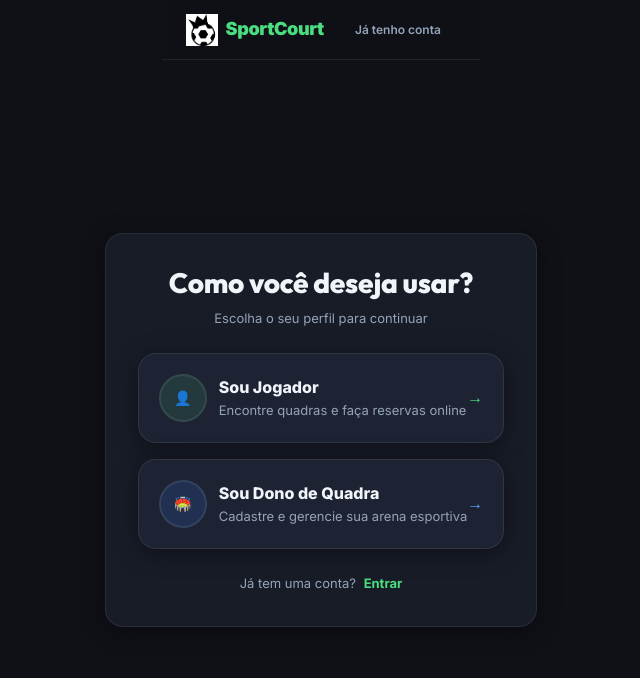
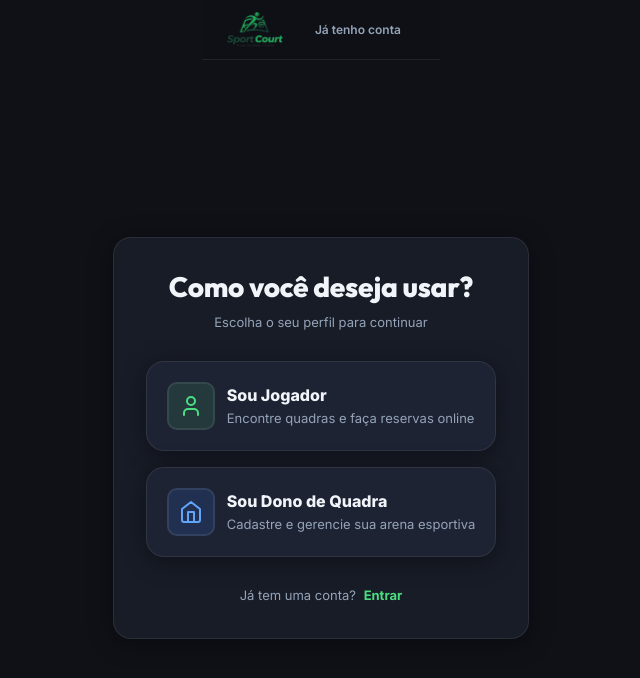
Before and after one commit to miguelkids/TCCBaguga, a Vue app in the folder sportcourt/: page /escolher-perfil in a window 1280 px wide. Shown: the top 678 px of the page, without its empty margins (319-959 px from the left). Built offline with nearby package versions, Linux system fonts and the light colour scheme.

Commit message:
Ajuste da logo HD nas telas de login/cadastro, correcao de navegacao de Gerenciar Arena e remocao de emojis/flechas

```diff
--- a/sportcourt/src/paginas/CadastroDono.vue
+++ b/sportcourt/src/paginas/CadastroDono.vue
@@ -1,16 +1,15 @@
 <template>
   <div class="sc-page sc-flex" style="min-height: 100vh; flex-direction: column;">
-    <header class="sc-topbar">
+    <header class="sc-topbar" style="position: sticky; top: 0; z-index: 100; background: rgba(15, 17, 23, 0.95); backdrop-filter: blur(12px);">
       <router-link to="/" class="sc-topbar-logo">
-        <img :src="logo" alt="SportCourt" />
-        <span>SportCourt</span>
+        <img :src="logo" alt="SportCourt" style="height: 38px; width: auto;" />
       </router-link>
       <router-link to="/login" class="sc-btn sc-btn-ghost sc-btn-sm">
         Já tenho conta
       </router-link>
     </header>
 
-    <main class="sc-container-sm sc-flex" style="flex: 1; align-items: center; justify-content: center; padding: 32px 16px;">
+    <main class="sc-container-sm sc-flex" style="flex: 1; align-items: center; justify-content: center; padding: 48px 16px 32px;">
       <div class="sc-card" style="width: 100%; padding: 32px;">
         <div class="sc-flex-between" style="margin-bottom: 16px;">
           <span class="sc-badge sc-badge-amber">Perfil Dono de Arena</span>
@@ -47,7 +46,7 @@
           </div>
 
           <button type="submit" class="sc-btn sc-btn-primary sc-btn-lg" :disabled="carregando">
-            {{ carregando ? 'Criando conta...' : 'Continuar para Cadastro da Quadra →' }}
+            {{ carregando ? 'Criando conta...' : 'Continuar para Cadastro da Quadra' }}
           </button>
         </form>
 
@@ -63,7 +62,7 @@
 </template>
 
 <script>
-import logo from "@/assets/logosite.png";
+import logo from "@/assets/logosite1.png";
 import { api } from "@/api";
 
 export default {
@@ -92,7 +91,6 @@ export default {
           tipo: "dono"
         });
 
-        // Efetua login automático para prosseguir com onboarding da quadra
         const loginRes = await api.login(this.email, this.senha);
         localStorage.setItem("token", loginRes.token);
         localStorage.setItem("user", JSON.stringify(loginRes.user));
--- a/sportcourt/src/paginas/CadastroJogador.vue
+++ b/sportcourt/src/paginas/CadastroJogador.vue
@@ -1,16 +1,15 @@
 <template>
   <div class="sc-page sc-flex" style="min-height: 100vh; flex-direction: column;">
-    <header class="sc-topbar">
+    <header class="sc-topbar" style="position: sticky; top: 0; z-index: 100; background: rgba(15, 17, 23, 0.95); backdrop-filter: blur(12px);">
       <router-link to="/" class="sc-topbar-logo">
-        <img :src="logo" alt="SportCourt" />
-        <span>SportCourt</span>
+        <img :src="logo" alt="SportCourt" style="height: 38px; width: auto;" />
       </router-link>
       <router-link to="/login" class="sc-btn sc-btn-ghost sc-btn-sm">
         Já tenho conta
       </router-link>
     </header>
 
-    <main class="sc-container-sm sc-flex" style="flex: 1; align-items: center; justify-content: center; padding: 32px 16px;">
+    <main class="sc-container-sm sc-flex" style="flex: 1; align-items: center; justify-content: center; padding: 48px 16px 32px;">
       <div class="sc-card" style="width: 100%; padding: 32px;">
         <div class="sc-flex-between" style="margin-bottom: 16px;">
           <span class="sc-badge sc-badge-green">Perfil Jogador</span>
@@ -63,7 +62,7 @@
 </template>
 
 <script>
-import logo from "@/assets/logosite.png";
+import logo from "@/assets/logosite1.png";
 import { api } from "@/api";
 
 export default {
--- a/sportcourt/src/paginas/CadastroQuadraParte1.vue
+++ b/sportcourt/src/paginas/CadastroQuadraParte1.vue
@@ -1,14 +1,13 @@
 <template>
   <div class="sc-page sc-flex" style="min-height: 100vh; flex-direction: column;">
-    <header class="sc-topbar">
+    <header class="sc-topbar" style="position: sticky; top: 0; z-index: 100; background: rgba(15, 17, 23, 0.95); backdrop-filter: blur(12px);">
       <router-link to="/" class="sc-topbar-logo">
-        <img :src="logo" alt="SportCourt" />
-        <span>SportCourt</span>
+        <img :src="logo" alt="SportCourt" style="height: 38px; width: auto;" />
       </router-link>
       <span class="sc-badge sc-badge-green">Etapa 1 de 2</span>
     </header>
 
-    <main class="sc-container-sm sc-flex" style="flex: 1; align-items: center; justify-content: center; padding: 32px 16px;">
+    <main class="sc-container-sm sc-flex" style="flex: 1; align-items: center; justify-content: center; padding: 48px 16px 32px;">
       <div class="sc-card" style="width: 100%; padding: 32px;">
         <h1 class="sc-h2" style="margin-bottom: 6px;">Informações da Arena</h1>
         <p class="sc-muted" style="margin-bottom: 24px;">Passo 1: Nome, localização e número de quadras</p>
@@ -44,7 +43,7 @@
           </div>
 
           <button type="submit" class="sc-btn sc-btn-primary sc-btn-lg">
-            Continuar para Detalhes →
+            Continuar para Detalhes
           </button>
         </form>
       </div>
@@ -53,7 +52,7 @@
 </template>
 
 <script>
-import logo from "@/assets/logosite.png";
+import logo from "@/assets/logosite1.png";
 
 export default {
   name: "CadastroQuadraParte1",
--- a/sportcourt/src/paginas/CadastroQuadraParte2.vue
+++ b/sportcourt/src/paginas/CadastroQuadraParte2.vue
@@ -1,13 +1,19 @@
 <template>
   <div class="sc-page sc-flex" style="min-height: 100vh; flex-direction: column;">
-    <header class="sc-topbar">
-      <button @click="voltarPasso" class="sc-btn sc-btn-ghost sc-btn-sm">
-        ← Voltar
-      </button>
+    <header class="sc-topbar" style="position: sticky; top: 0; z-index: 100; background: rgba(15, 17, 23, 0.95); backdrop-filter: blur(12px);">
+      <div class="sc-flex sc-gap-2">
+        <button @click="voltarPasso" class="sc-btn sc-btn-ghost sc-btn-sm" aria-label="Voltar">
+          <svg xmlns="http://www.w3.org/2000/svg" width="16" height="16" viewBox="0 0 24 24" fill="none" stroke="currentColor" stroke-width="2.5" stroke-linecap="round" stroke-linejoin="round"><line x1="19" y1="12" x2="5" y2="12"/><polyline points="12 19 5 12 12 5"/></svg>
+          <span>Voltar</span>
+        </button>
+        <router-link to="/" class="sc-topbar-logo" style="margin-left: 8px;">
+          <img :src="logo" alt="SportCourt" style="height: 34px; width: auto;" />
+        </router-link>
+      </div>
       <span class="sc-badge sc-badge-green">Etapa 2 de 2</span>
     </header>
 
-    <main class="sc-container-sm sc-flex" style="flex: 1; align-items: center; justify-content: center; padding: 32px 16px;">
+    <main class="sc-container-sm sc-flex" style="flex: 1; align-items: center; justify-content: center; padding: 48px 16px 32px;">
       <div class="sc-card" style="width: 100%; padding: 32px;">
         <h1 class="sc-h2" style="margin-bottom: 6px;">Personalize a Quadra</h1>
         <p class="sc-muted" style="margin-bottom: 24px;">Preço, esporte, foto e horários de funcionamento</p>
@@ -16,12 +22,12 @@
         <div style="margin-bottom: 24px; text-align: center;">
           <label style="cursor: pointer; display: inline-block;">
             <input type="file" accept="image/*" @change="carregarImagem" hidden />
-            <div class="sc-avatar" style="width: 120px; height: 120px; border-radius: var(--sc-radius-xl); border: 2px dashed var(--sc-primary);">
-              <img v-if="quadraAtualObj.fotoPreview" :src="quadraAtualObj.fotoPreview" alt="Foto da quadra" />
-              <span v-else style="font-size: 36px;">📷</span>
+            <div class="sc-avatar" style="width: 120px; height: 120px; border-radius: var(--sc-radius-xl); border: 2px dashed var(--sc-primary); display: flex; align-items: center; justify-content: center;">
+              <img v-if="quadraAtualObj.fotoPreview" :src="quadraAtualObj.fotoPreview" alt="Foto da quadra" style="width: 100%; height: 100%; object-fit: cover; border-radius: var(--sc-radius-xl);" />
+              <svg v-else xmlns="http://www.w3.org/2000/svg" width="32" height="32" viewBox="0 0 24 24" fill="none" stroke="currentColor" stroke-width="1.5" stroke-linecap="round" stroke-linejoin="round" style="color: var(--sc-primary);"><path d="M23 19a2 2 0 0 1-2 2H3a2 2 0 0 1-2-2V8a2 2 0 0 1 2-2h4l2-3h6l2 3h4a2 2 0 0 1 2 2z"/><circle cx="12" cy="13" r="4"/></svg>
             </div>
-            <div class="sc-muted" style="font-size: 12px; margin-top: 8px; color: var(--sc-primary);">
-              {{ quadraAtualObj.fotoPreview ? 'Trocar Foto' : '+ Adicionar Foto da Quadra' }}
+            <div class="sc-muted" style="font-size: 12px; margin-top: 8px; color: var(--sc-primary); font-weight: 600;">
+              {{ quadraAtualObj.fotoPreview ? 'Trocar Foto' : 'Adicionar Foto da Quadra' }}
             </div>
           </label>
         </div>
@@ -62,7 +68,7 @@
           </div>
 
           <button type="submit" class="sc-btn sc-btn-primary sc-btn-lg" :disabled="salvando">
-            {{ salvando ? 'Finalizando...' : 'Concluir e Ir para Painel ✓' }}
+            {{ salvando ? 'Finalizando...' : 'Concluir e Ir para Painel' }}
           </button>
         </form>
       </div>
@@ -71,12 +77,14 @@
 </template>
 
 <script>
+import logo from "@/assets/logosite1.png";
 import { api } from "@/api";
 
 export default {
   name: "CadastroQuadraParte2",
   data() {
     return {
+      logo,
       quadraAtualObj: {
         esporte: "Futebol",
         preco: "",
--- a/sportcourt/src/paginas/EscolherPerfil.vue
+++ b/sportcourt/src/paginas/EscolherPerfil.vue
@@ -1,49 +1,46 @@
 <template>
   <div class="sc-page sc-flex" style="min-height: 100vh; flex-direction: column;">
-    <header class="sc-topbar">
+    <header class="sc-topbar" style="position: sticky; top: 0; z-index: 100; background: rgba(15, 17, 23, 0.95); backdrop-filter: blur(12px);">
       <router-link to="/" class="sc-topbar-logo">
-        <img :src="logo" alt="SportCourt" />
-        <span>SportCourt</span>
+        <img :src="logo" alt="SportCourt" style="height: 38px; width: auto;" />
       </router-link>
       <router-link to="/login" class="sc-btn sc-btn-ghost sc-btn-sm">
         Já tenho conta
       </router-link>
     </header>
 
-    <main class="sc-container-sm sc-flex" style="flex: 1; align-items: center; justify-content: center; padding: 32px 16px;">
+    <main class="sc-container-sm sc-flex" style="flex: 1; align-items: center; justify-content: center; padding: 48px 16px 32px;">
       <div class="sc-card" style="width: 100%; padding: 32px;">
         <h1 class="sc-h2" style="text-align: center; margin-bottom: 8px;">Como você deseja usar?</h1>
-        <p class="sc-muted" style="text-align: center; margin-bottom: 24px;">Escolha o seu perfil para continuar</p>
+        <p class="sc-muted" style="text-align: center; margin-bottom: 28px;">Escolha o seu perfil para continuar</p>
 
         <div style="display: flex; flex-direction: column; gap: 16px;">
-          <router-link to="/cadastro-jogador" class="sc-card-elevated sc-flex-between" style="padding: 20px; text-decoration: none; color: inherit; transition: border-color 0.2s;" onmouseover="this.style.borderColor='var(--sc-primary)'" onmouseout="this.style.borderColor='var(--sc-border)'">
+          <router-link to="/cadastro-jogador" class="sc-card-elevated sc-flex-between" style="padding: 20px; text-decoration: none; color: inherit; transition: all 0.2s;" onmouseover="this.style.borderColor='var(--sc-primary)'" onmouseout="this.style.borderColor='var(--sc-border)'">
             <div class="sc-flex sc-gap-3">
-              <div class="sc-avatar" style="width: 48px; height: 48px; background: var(--sc-primary-subtle); color: var(--sc-primary);">
-                👤
+              <div class="sc-avatar" style="width: 48px; height: 48px; background: var(--sc-primary-subtle); color: var(--sc-primary); display: flex; align-items: center; justify-content: center; border-radius: var(--sc-radius);">
+                <svg xmlns="http://www.w3.org/2000/svg" width="24" height="24" viewBox="0 0 24 24" fill="none" stroke="currentColor" stroke-width="2" stroke-linecap="round" stroke-linejoin="round"><path d="M19 21v-2a4 4 0 0 0-4-4H9a4 4 0 0 0-4 4v2"/><circle cx="12" cy="7" r="4"/></svg>
               </div>
               <div>
                 <div style="font-weight: 800; font-size: 16px;">Sou Jogador</div>
                 <div class="sc-muted" style="font-size: 13px;">Encontre quadras e faça reservas online</div>
               </div>
             </div>
-            <span style="color: var(--sc-primary); font-weight: 700;">→</span>
           </router-link>
 
-          <router-link to="/cadastro-dono" class="sc-card-elevated sc-flex-between" style="padding: 20px; text-decoration: none; color: inherit; transition: border-color 0.2s;" onmouseover="this.style.borderColor='var(--sc-primary)'" onmouseout="this.style.borderColor='var(--sc-border)'">
+          <router-link to="/cadastro-dono" class="sc-card-elevated sc-flex-between" style="padding: 20px; text-decoration: none; color: inherit; transition: all 0.2s;" onmouseover="this.style.borderColor='var(--sc-primary)'" onmouseout="this.style.borderColor='var(--sc-border)'">
             <div class="sc-flex sc-gap-3">
-              <div class="sc-avatar" style="width: 48px; height: 48px; background: rgba(59, 130, 246, 0.15); color: #60a5fa;">
-                🏟️
+              <div class="sc-avatar" style="width: 48px; height: 48px; background: rgba(59, 130, 246, 0.15); color: #60a5fa; display: flex; align-items: center; justify-content: center; border-radius: var(--sc-radius);">
+                <svg xmlns="http://www.w3.org/2000/svg" width="24" height="24" viewBox="0 0 24 24" fill="none" stroke="currentColor" stroke-width="2" stroke-linecap="round" stroke-linejoin="round"><path d="M3 9l9-7 9 7v11a2 2 0 0 1-2 2H5a2 2 0 0 1-2-2z"/><polyline points="9 22 9 12 15 12 15 22"/></svg>
               </div>
               <div>
                 <div style="font-weight: 800; font-size: 16px;">Sou Dono de Quadra</div>
                 <div class="sc-muted" style="font-size: 13px;">Cadastre e gerencie sua arena esportiva</div>
               </div>
             </div>
-            <span style="color: #60a5fa; font-weight: 700;">→</span>
           </router-link>
         </div>
 
-        <div style="text-align: center; margin-top: 24px;" class="sc-muted">
+        <div style="text-align: center; margin-top: 28px;" class="sc-muted">
           Já tem uma conta?
           <router-link to="/login" style="color: var(--sc-primary); font-weight: 700; text-decoration: none; margin-left: 4px;">
             Entrar
@@ -55,7 +52,7 @@
 </template>
 
 <script>
-import logo from "@/assets/logosite.png";
+import logo from "@/assets/logosite1.png";
 
 export default {
   name: "EscolherPerfil",
--- a/sportcourt/src/paginas/PaginaLogin.vue
+++ b/sportcourt/src/paginas/PaginaLogin.vue
@@ -1,10 +1,9 @@
 <template>
-  <div class="sc-page sc-flex" style="min-height: 100vh; justify-content: center; align-items: center; padding: 24px;">
+  <div class="sc-page sc-flex" style="min-height: 100vh; justify-content: center; align-items: center; padding: 32px 16px;">
     <div class="sc-card" style="width: 100%; max-width: 440px; padding: 32px;">
       <div style="text-align: center; margin-bottom: 24px;">
         <router-link to="/" class="sc-topbar-logo" style="justify-content: center; margin-bottom: 16px;">
-          <img :src="logo" alt="SportCourt" style="height: 40px;" />
-          <span style="font-size: 24px;">SportCourt</span>
+          <img :src="logo" alt="SportCourt" style="height: 48px; width: auto;" />
         </router-link>
         <h1 class="sc-h2" style="font-size: 22px; margin-bottom: 6px;">Bem-vindo de volta</h1>
         <p class="sc-muted">Entre para acessar sua conta na plataforma</p>
@@ -31,7 +30,7 @@
         </div>
 
         <button type="submit" class="sc-btn sc-btn-primary sc-btn-lg" :disabled="carregando" style="margin-top: 8px;">
-          {{ carregando ? 'Entrando...' : 'Entrar na Conta →' }}
+          {{ carregando ? 'Entrando...' : 'Entrar na Conta' }}
         </button>
       </form>
 
@@ -46,7 +45,7 @@
 </template>
 
 <script>
-import logo from "@/assets/logosite.png";
+import logo from "@/assets/logosite1.png";
 import { api } from "@/api";
 
 export default {
--- a/sportcourt/src/paginas/PerfilDono.vue
+++ b/sportcourt/src/paginas/PerfilDono.vue
@@ -94,7 +94,7 @@
             <input type="password" class="sc-input" v-model="novaSubconta.senha" placeholder="Senha inicial" />
             <input type="text" class="sc-input" v-model="novaSubconta.cargo" placeholder="Cargo (ex: Recepcionista)" />
           </div>
-          <button class="sc-btn sc-btn-primary sc-btn-sm" @click="adicionarSubconta" style="width: 100%;">
+          <button class="sc-btn sc-btn-primary sc-btn-sm" @click="adicionarSubconta" style="width: 100%; min-height: 44px; border-radius: var(--sc-radius);">
             Adicionar Subconta
           </button>
         </div>
```
Also changed, not shown: sportcourt/src/paginas/MinhasQuadras.vue (+21 -9 lines).
